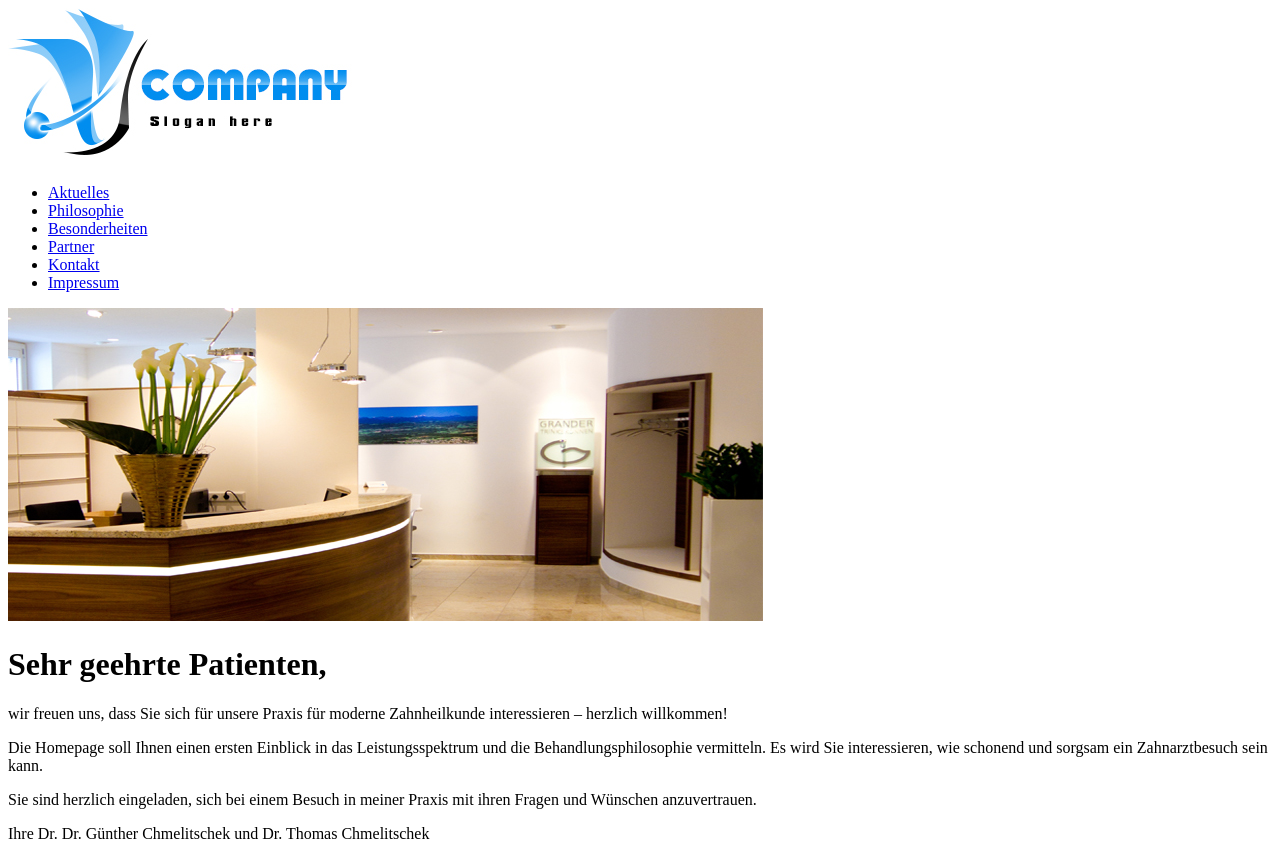
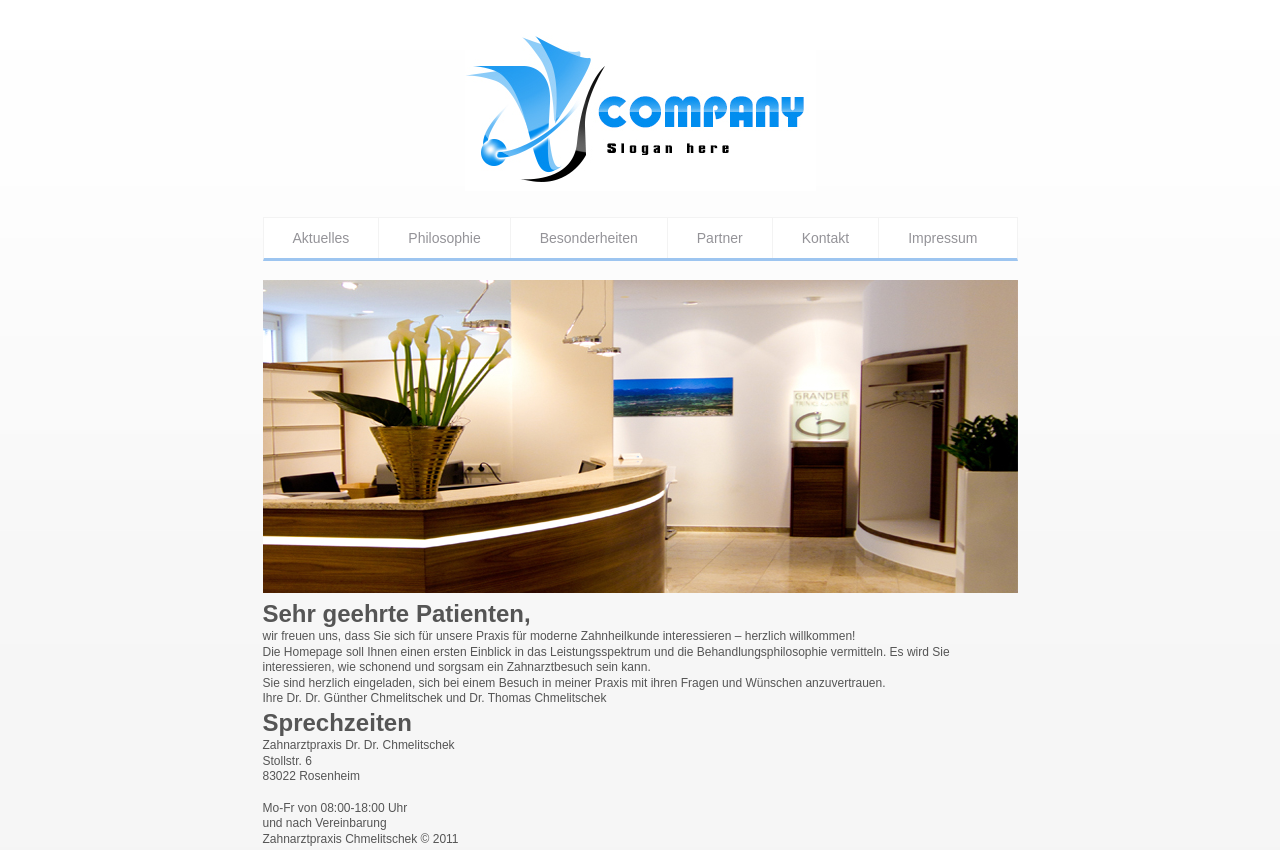
Before and after one commit to BellMoa/verstka, a plain HTML site: page index.html in a window 1280 px wide. Shown: the top 850 px of the page. Drawn offline with Linux system fonts and the light colour scheme.

Commit message:
Работа с head-ом

```diff
--- a/index.html
+++ b/index.html
@@ -9,7 +9,7 @@
 <div class="karkas">
     <div class="header">
         <a href="#"><img src="images/logo.jpg" alt="logo" class="logo"></a>
-        <ul>
+        <ul class="top-menu">
             <li><a href="#">Aktuelles  </a></li>
             <li><a href="#">Philosophie </a></li>
             <li><a href="#">Besonderheiten</a></li>
@@ -34,7 +34,7 @@
             <p>Ihre Dr. Dr. Günther Chmelitschek und Dr. Thomas Chmelitschek</p>
         </div>
         <div class="content-right">
-           <h1> Sprechzeiten</h1><br>
+           <h1> Sprechzeiten</h1>
            <p> Zahnarztpraxis Dr. Dr. Chmelitschek</p>
            <p>Stollstr. 6</p>
             <p>83022 Rosenheim</p><br>
--- a/style/style.css
+++ b/style/style.css
@@ -0,0 +1,65 @@
+/*Убираем все отступы padding внутри элементов, margin между элементами */
+*{
+    padding:0;
+    margin: 0;
+}
+/*Убираем все границы для IE*/
+img{
+    border: none;
+}
+/*Устанавливаем наше фоновое изображение, фоновый цвет , устанавливаем наши шрифты ,их размер и цвет, устанавливаем межстрочный интервал*/
+body{
+    background: #f5f5f5 url("../images/background.jpg") top repeat-x;
+    font: 12px Arial;
+    color: #555;
+    line-height: 1.3;
+}
+/*Устанавливаем ширину нашего каркаса и центрируем его*/
+.karkas{
+    width: 755px;
+    margin: 0 auto;
+}
+/*Устанавливаем внутренний и внешний отступ*/
+.header{
+        padding: 35px 0 0 0 ;
+        margin-bottom:19px ;
+}
+/*Устанавливаем внешний отступ для лого*/
+.logo{
+    margin: 0 auto 26px auto;
+    display: block;
+}
+/*Работа с меню: убираем диски, устанавливаем фон, устанавливаем размер текста,устанавливаем рамку, подключаем overflow*/
+.top-menu{
+    list-style: none;
+    background: #fff;
+    font-size: 14px;
+    border-left: 1px solid #f3f3f3;
+    border-top: 1px solid #f3f3f3;
+    border-right: 1px solid #f3f3f3;
+    border-bottom: 3px solid #9dc5f0;
+    overflow: hidden;
+}
+/*Устанавливаем обтекание по левому краю, устанавливаем бордеры по левому краю, и настраиваем внутренние отступы*/
+.top-menu li{
+    float: left;
+    border-left: 1px solid #f3f3f3 ;
+    padding: 11px 29px;
+}
+/*Устанавливаем значения для первого потомка*/
+.top-menu li:first-child {
+    float: left;
+    border-left: none;
+    padding: 11px 29px;
+}
+/*Устанавливаем значения для ссылок в меню*/
+
+.top-menu li a {
+    text-decoration: none;
+    color: #949398;
+}
+/* Устанавливаем значения для ссылок в меню когда их выделяют*/
+.top-menu li a:hover {
+    text-decoration: underline;
+    color: #424242;
+}
```
